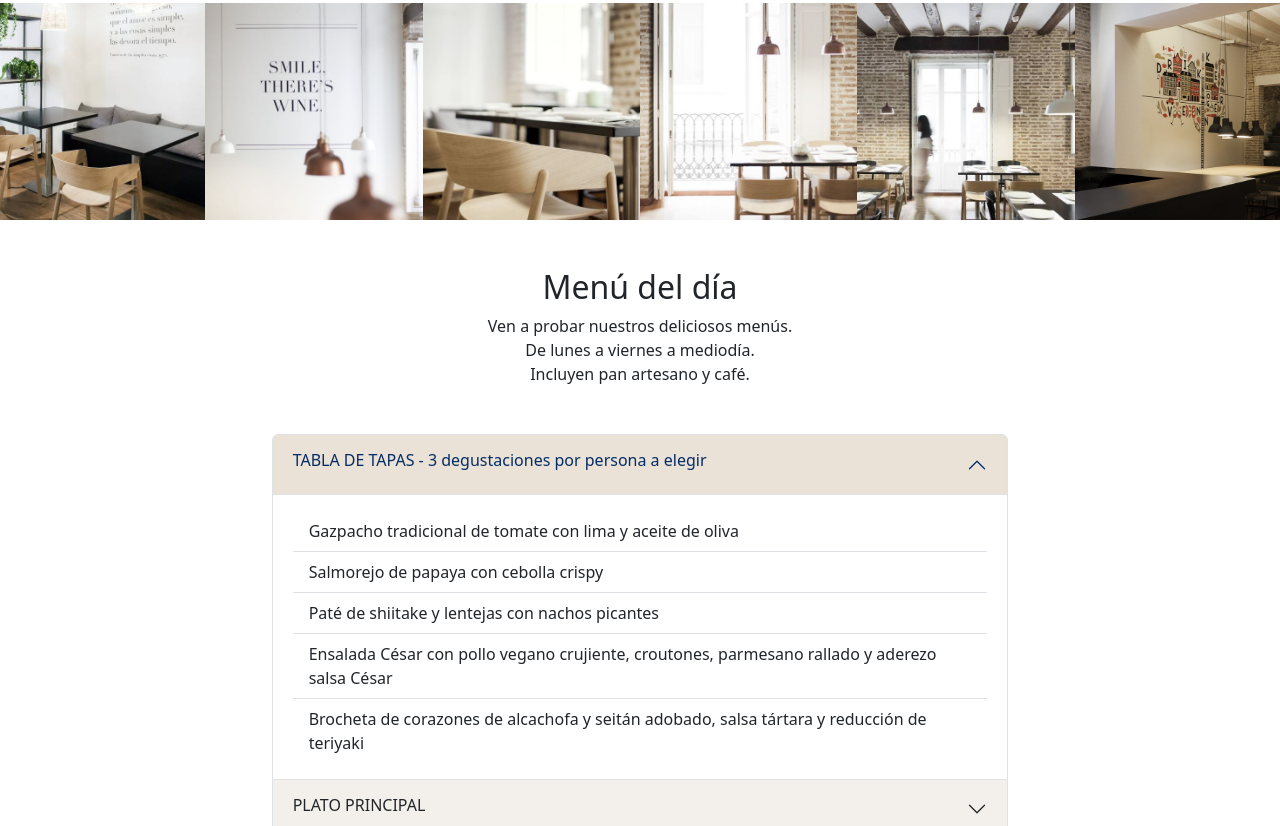
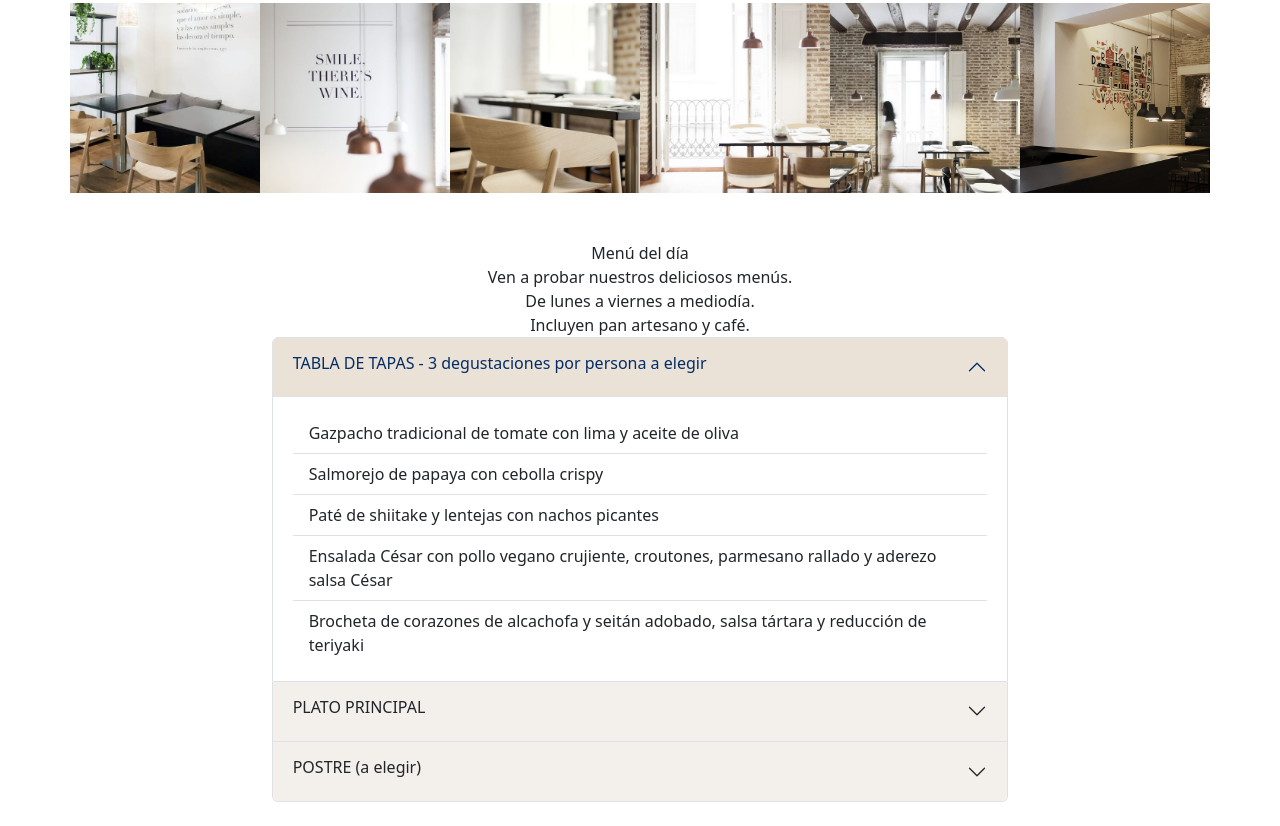
Before and after one commit to ditgrau/fsdGrupoCopenhagen, a plain HTML site: page pages/oslo.html in a window 1280 px wide. Shown: the part 605-1431 px from the top of the page. Drawn offline with nearby package versions, Linux system fonts and the light colour scheme.

Commit message:
oslo page: improving the structure of the second half, removing bootstrap from where it's not needed

```diff
--- a/css/styles.css
+++ b/css/styles.css
@@ -14,6 +14,7 @@
 .all-center {
     display: flex;
     justify-content: center;
+    text-align: center;
 }
 
 .empty-row {
--- a/pages/oslo.html
+++ b/pages/oslo.html
@@ -37,7 +37,7 @@
 
 
     <!-- CONTENT STARTS TO BE DISPLAYED -->
-    <!-- HEADER : LOGO AND MAIN TEXT -->
+    <!-- HEADER : logo, welcome text and gallery-->
     <div class="container pt-3">
         <div class="oslo-logo all-center">
             <img src="../img/oslo-logo.jpg" class="img-fluid" alt="Oslo">
@@ -47,7 +47,6 @@
                 metros del Mercado Central, donde diariamente adquirimos nuestro producto. <br>
                 Oslo mantiene la filosofía de expandir y potenciar la gastronomía vegetariana y vegana. <br>
                 Elegante y tranquilo, repartido en 2 plantas una más íntima y otra familiar.
-            </div>
             </div>
         </div>
         <!-- GALLERY -->
@@ -71,17 +70,19 @@
                 <img src="../img/oslo-gallery-6.jpg" class="img-fluid" alt="Oslo">
             </div>
         </div>
+    </div>
 
+    <!-- menu -->
+    <div class="container">
 
-    <!-- acordeon, menu -->
-    <div class="row justify-content-center">
-        <div class="col-11 col-md-8 col-xl-7">
-            <div class="text-center h2">Menú del día</div>
-            <p class="mb-1 text-center fw-lighter mb-5"> Ven a probar nuestros deliciosos menús.<br>
+        <div class="all-center">Menú del día</div>
+        <div class="all-center">
+                Ven a probar nuestros deliciosos menús.<br>
                 De lunes a viernes a mediodía.<br>
-                Incluyen pan artesano y café.</p>
+                Incluyen pan artesano y café.
         </div>
     </div>
+
 
     <div class="row justify-content-center">
         <div class="col-11 col-md-8 col-xl-7">
```
Also changed, not shown: 1 other file. Lines whose indentation alone changed are shown as unchanged.
